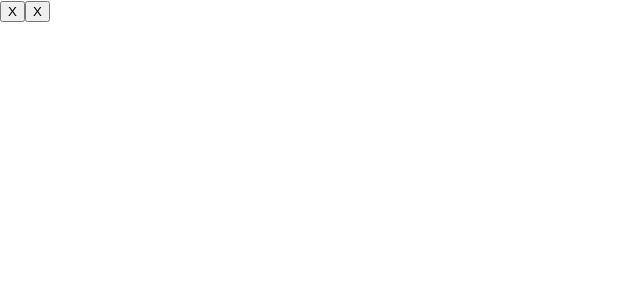
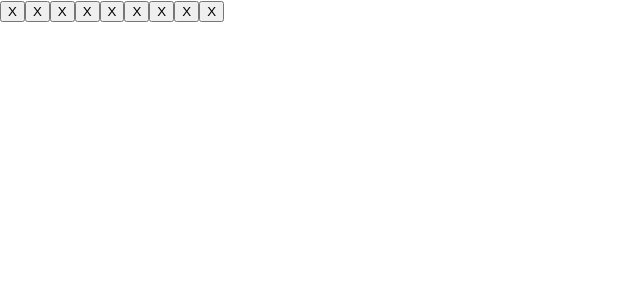
Before and after one commit to tiger-dev-1/tic-tac-toe-react-revisited, a React (Create React App) app: page / in a window 1280 px wide. Shown: the top 300 px of the page, without its empty margins (0-640 px from the left). Built offline with nearby package versions, Linux system fonts and the light colour scheme.

Commit message:
Although we have 9 squares now, they're disarranged

```diff
--- a/src/App.js
+++ b/src/App.js
@@ -3,6 +3,13 @@ export default function Square() {
     <>
       <button className="square">X</button>
       <button className="square">X</button>
+      <button className="square">X</button>
+      <button className="square">X</button>
+      <button className="square">X</button>
+      <button className="square">X</button>
+      <button className="square">X</button>
+      <button className="square">X</button>
+      <button className="square">X</button>
     </>
   );
 }
```
